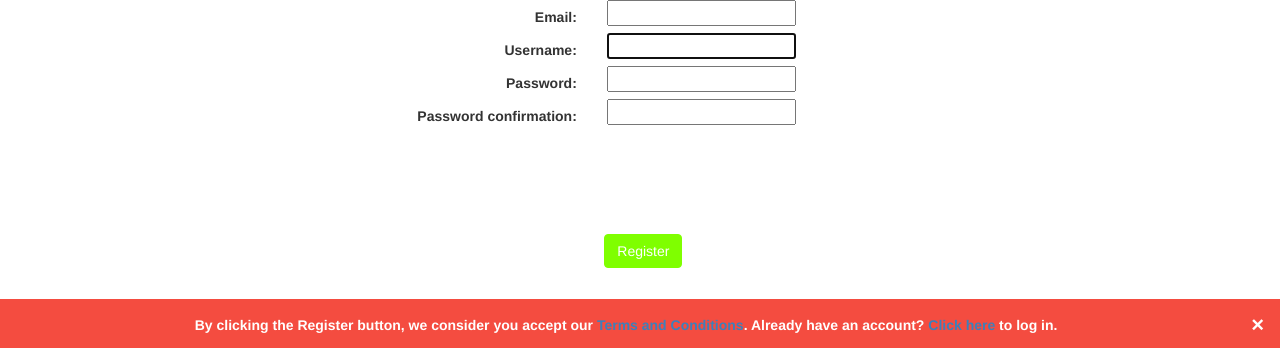
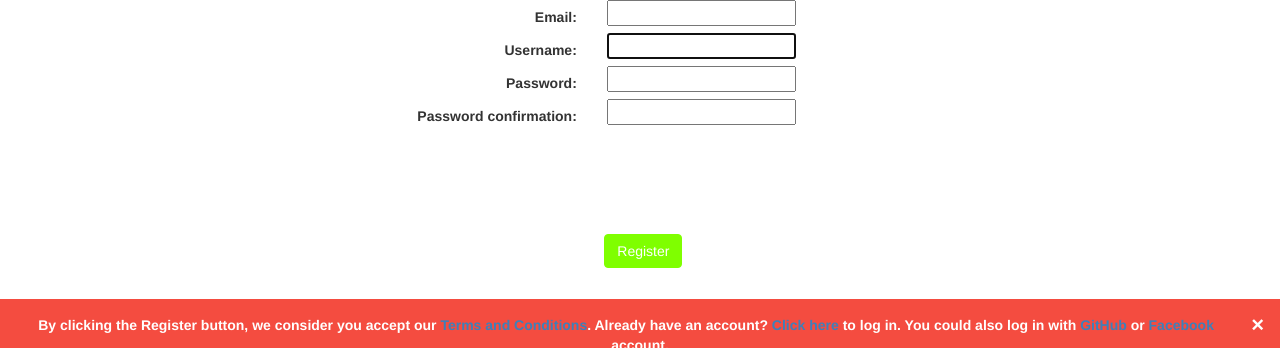
Before and after one commit to zhongcheng/freemarket, a Django app: page /register/ in a window 1280 px wide. Shown: the part 117-465 px from the top of the page. Run offline with Django 3.2, Linux system fonts and the light colour scheme; some libraries are stand-ins or nearby versions.

Commit message:
modify terms and conditions box on registration page

```diff
--- a/listing/templates/listing/register.html
+++ b/listing/templates/listing/register.html
@@ -46,7 +46,9 @@
             <div class="alert" style="margin-bottom: 0px">
                 <span class="closebtn" onclick="this.parentElement.style.display='none';">&times;</span>
                 <div align="center">
-                    <strong>By clicking the Register button, we consider you accept our <a href="https://www.youtube.com/embed/AeToRwKLErY?rel=0&amp;autoplay=1" target="_blank">Terms and Conditions</a>. Already have an account? <a href="{% url 'listing:login_user' %}">Click here</a> to log in.</strong>
+                    <strong>By clicking the Register button, we consider you accept our <a href="https://www.youtube.com/embed/AeToRwKLErY?rel=0&amp;autoplay=1" target="_blank">Terms and Conditions</a>.
+                        Already have an account? <a href="{% url 'listing:login_user' %}">Click here</a> to log in.
+                        You could also log in with <a href="{% url 'social:begin' 'github' %}">GitHub</a> or <a href="{% url 'social:begin' 'facebook' %}">Facebook</a> account.</strong>
                 </div>
             </div>
 
```
